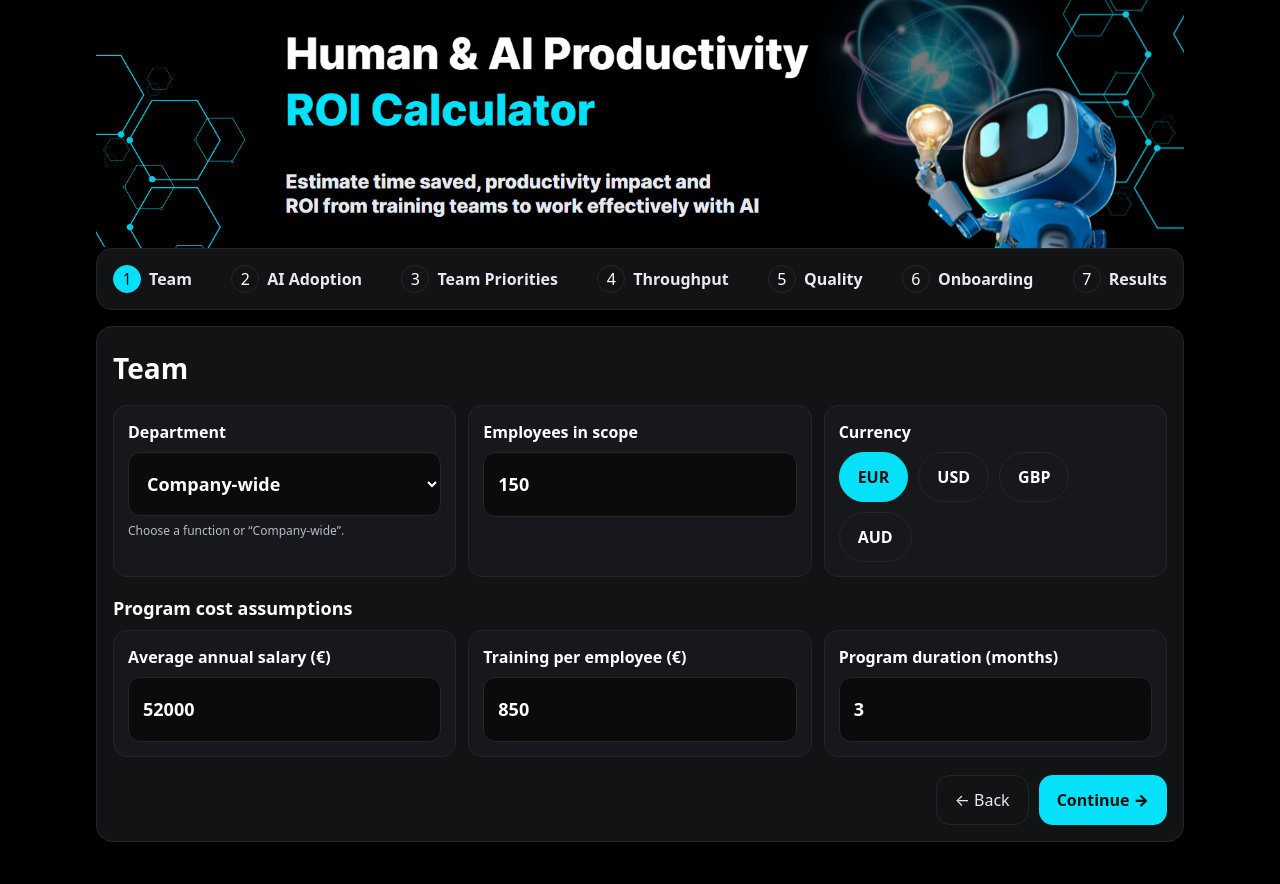
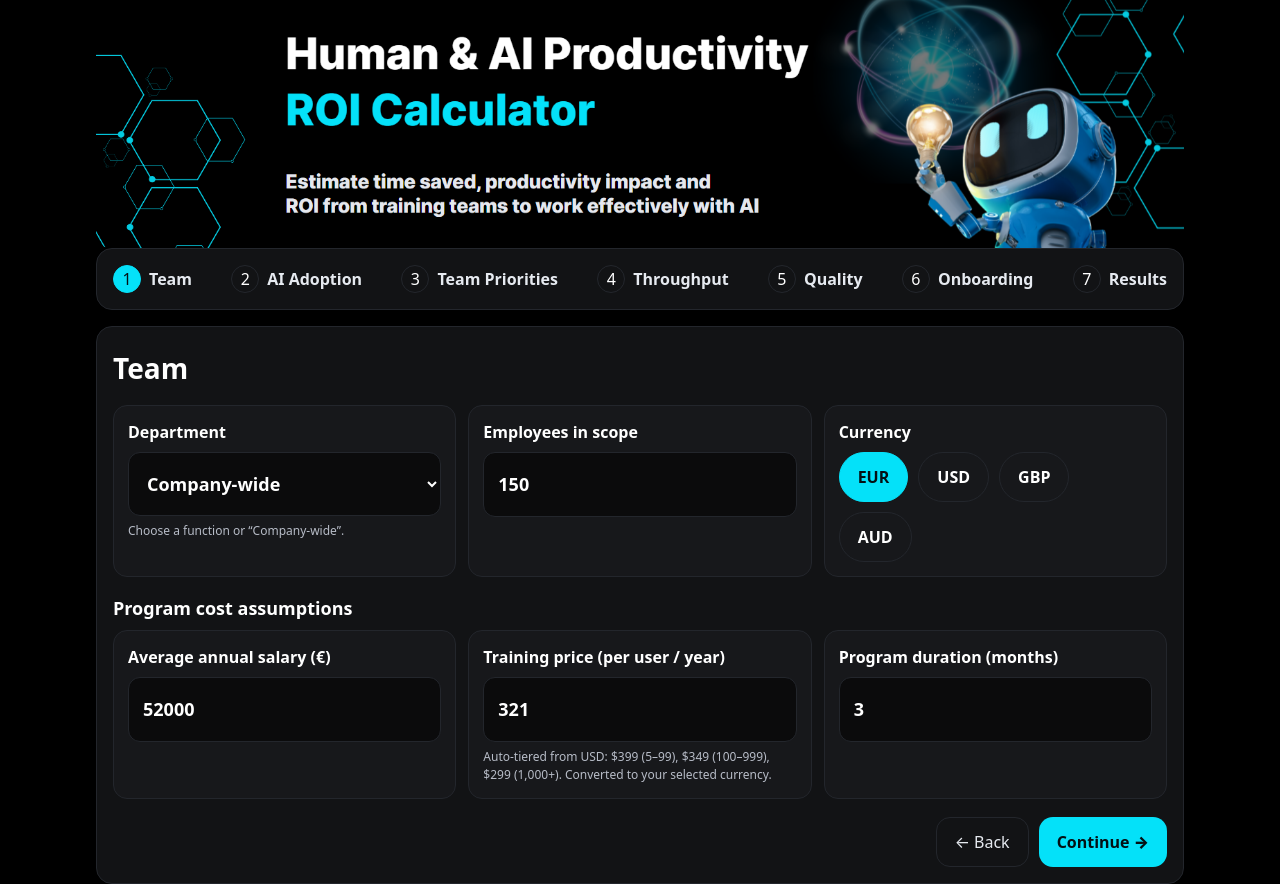
Before and after one commit to powerstephen/Managers-AI-Training-ROI, a Next.js app: page / in a window 1280 px wide. Before the commit the page ends 842 px from the top, so only its background shows below. Built offline with nearby package versions, Linux system fonts and the light colour scheme.

Commit message:
Update page.tsx

```diff
--- a/app/page.tsx
+++ b/app/page.tsx
@@ -11,6 +11,14 @@ const CURRENCY_SYMBOL: Record<Currency, string> = {
   USD: "$",
   GBP: "£",
   AUD: "A$",
+};
+
+/** FX rates (USD → target). Adjust if you want different spot rates. */
+const FX_FROM_USD: Record<Currency, number> = {
+  USD: 1,
+  EUR: 0.92,
+  GBP: 0.79,
+  AUD: 1.55,
 };
 
 type Dept =
@@ -106,6 +114,15 @@ const UPSKILL_PRESETS: Record<Band, { cov: number; hrs: number }> = {
   high: { cov: 75, hrs: 0.75 },
 };
 
+/* Training price tiers (USD per user per YEAR) */
+function usdPricePerUserYear(headcount: number): number {
+  if (headcount >= 1000) return 299;
+  if (headcount >= 100) return 349;
+  if (headcount >= 5) return 399;
+  // Fallback for very small scopes
+  return 399;
+}
+
 /* =========================
    Component
 ========================= */
@@ -115,7 +132,7 @@ export default function Page() {
     | "team"
     | "adoption"
     | "priorities"
-    | PriorityKey  // each chosen priority now gets its own step
+    | PriorityKey // each chosen priority now gets its own step
     | "results";
 
   const allPriorityKeys: PriorityKey[] = [
@@ -147,7 +164,6 @@ export default function Page() {
   const [headcount, setHeadcount] = useState(150);
   const [currency, setCurrency] = useState<Currency>("EUR");
   const [avgSalary, setAvgSalary] = useState(52000);
-  const [trainingPerEmployee, setTrainingPerEmployee] = useState(850);
   const [programMonths, setProgramMonths] = useState(3);
 
   /* ---- Adoption --------------------------------------------------------- */
@@ -184,7 +200,16 @@ export default function Page() {
     setUpHrsPerWeek(UPSKILL_PRESETS[b].hrs);
   };
 
-  /* ---- Calculations ----------------------------------------------------- */
+  /* ---- Pricing & calculations ------------------------------------------ */
+  const symbol = CURRENCY_SYMBOL[currency];
+
+  /** Auto price per user per YEAR in the selected currency */
+  const pricePerUserYear = useMemo(() => {
+    const usd = usdPricePerUserYear(headcount);
+    const fx = FX_FROM_USD[currency] ?? 1;
+    return usd * fx;
+  }, [headcount, currency]);
+
   const hourlyCost = useMemo(() => avgSalary / 52 / 40, [avgSalary]);
   const maturityHoursPerPerson = useMemo(() => maturityToHours(maturity), [maturity]);
   const baseWeeklyTeamHours = useMemo(
@@ -235,10 +260,13 @@ export default function Page() {
     [weeklyHours]
   );
   const monthlyValue = useMemo(() => weeklyTotal * hourlyCost * 4, [weeklyTotal, hourlyCost]);
+
+  /** Program cost uses the auto price per user per YEAR, scaled by program length */
   const programCost = useMemo(
-    () => headcount * trainingPerEmployee,
-    [headcount, trainingPerEmployee]
+    () => headcount * pricePerUserYear * (programMonths / 12),
+    [headcount, pricePerUserYear, programMonths]
   );
+
   const annualValue = useMemo(() => monthlyValue * 12, [monthlyValue]);
   const annualROI = useMemo(
     () => (programCost === 0 ? 0 : annualValue / programCost),
@@ -249,9 +277,14 @@ export default function Page() {
     [programCost, monthlyValue]
   );
 
-  const symbol = CURRENCY_SYMBOL[currency];
+  /* ---- UI helpers ------------------------------------------------------- */
+  type StepKey =
+    | "team"
+    | "adoption"
+    | "priorities"
+    | PriorityKey
+    | "results";
 
-  /* ---- UI helpers ------------------------------------------------------- */
   const stepLabel = (k: StepKey) =>
     ({
       team: "Team",
@@ -387,17 +420,21 @@ export default function Page() {
                     onChange={(e) => setAvgSalary(parseInt(e.target.value || "0", 10))}
                   />
                 </div>
+
+                {/* Auto training price per user / year */}
                 <div className="card">
-                  <label className="lbl">Training per employee ({symbol})</label>
+                  <label className="lbl">Training price (per user / year)</label>
                   <input
                     className="inp"
                     type="number"
-                    value={trainingPerEmployee}
-                    onChange={(e) =>
-                      setTrainingPerEmployee(parseInt(e.target.value || "0", 10))
-                    }
+                    value={Math.round(pricePerUserYear)}
+                    readOnly
                   />
+                  <p className="hint">
+                    Auto-tiered from USD: $399 (5–99), $349 (100–999), $299 (1,000+). Converted to your selected currency.
+                  </p>
                 </div>
+
                 <div className="card">
                   <label className="lbl">Program duration (months)</label>
                   <input
@@ -504,10 +541,9 @@ export default function Page() {
                       onClick={() => {
                         if (active) {
                           setSelected(selected.filter((x) => x !== k));
-                          // if current step is one of the removed future steps, nudge index back
                           setStepIndex((i) => Math.min(i, ["team","adoption","priorities"].length - 1));
                         } else if (!disabled) {
-                          setSelected([...selected, k]); // keep order of choice
+                          setSelected([...selected, k]);
                         }
                       }}
                     >
@@ -755,7 +791,7 @@ export default function Page() {
         </div>
       </div>
 
-      {/* Scoped styles (keeps your dark theme + azure accents) */}
+      {/* Scoped styles (dark theme + azure accents) */}
       <style jsx global>{`
         :root {
           --bg-page: #0b0b0c;
```
